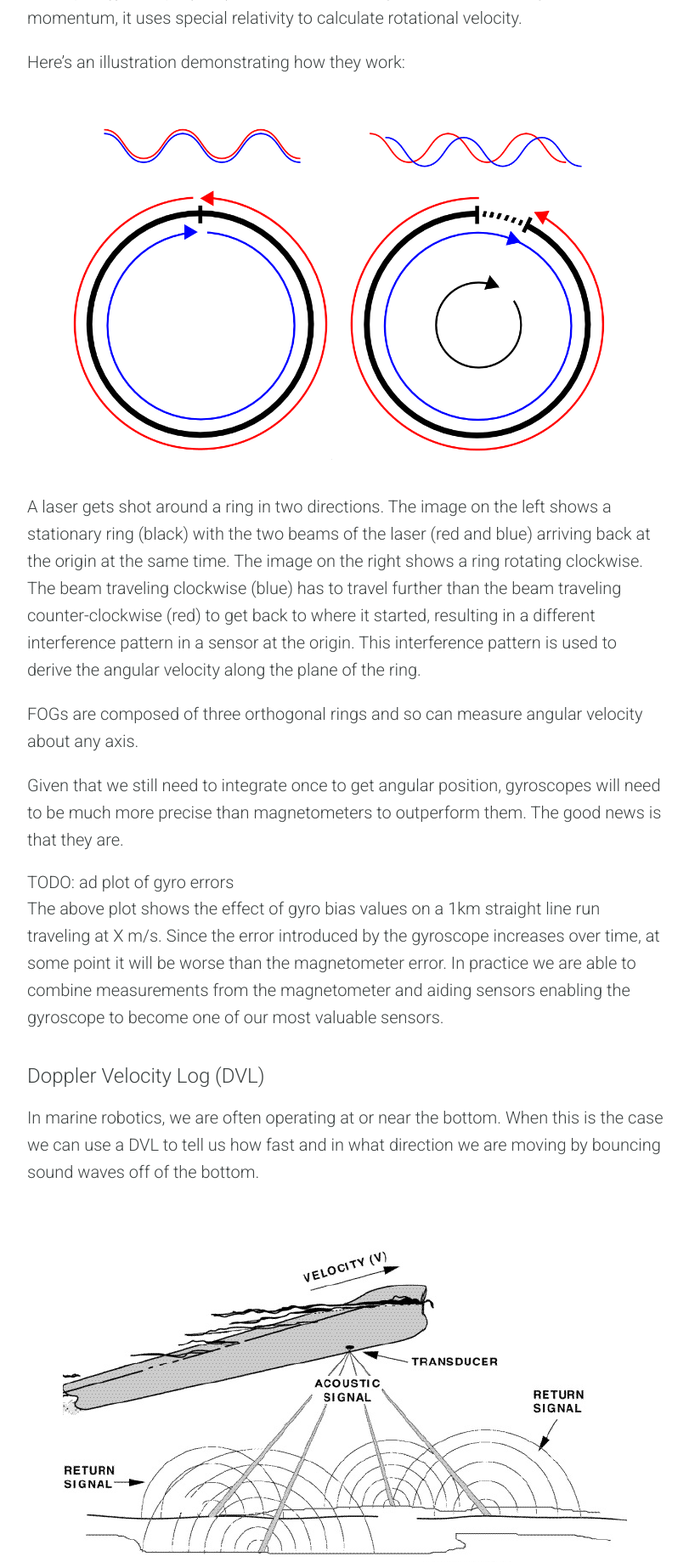
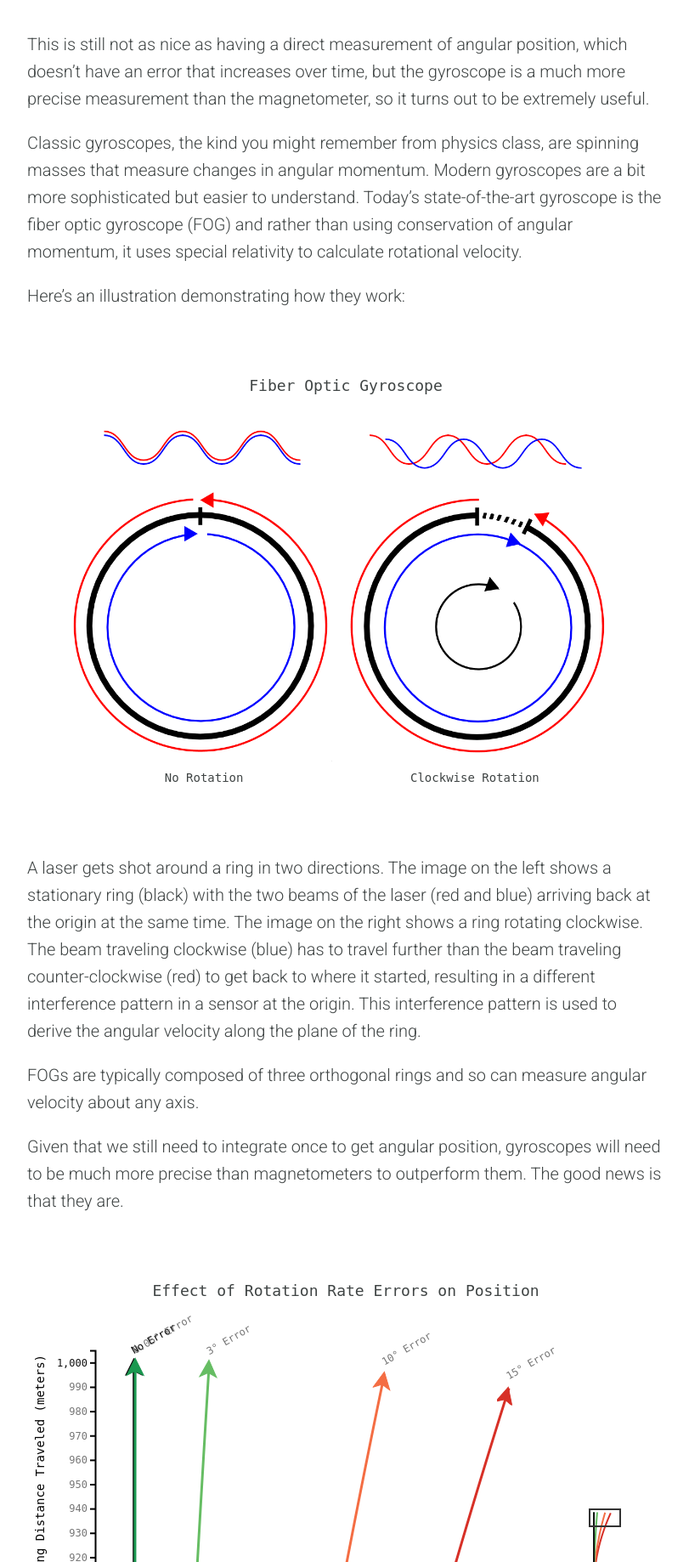
Before and after one commit to mattparrilla/mattparrilla.github.io, a Flask app: template templates/inertial-navigation-marine-robotics.html in a window 1280 px wide. Shown: the part 4662-6500 px from the top of the page at 85% size, without its empty margins (233-1044 px from the left). Run offline with Flask 2, Linux system fonts and the light colour scheme; the template is opened without the code that fills it, so the values that code supplies are empty; some libraries are stand-ins or nearby versions; some web fonts are replaced.

Commit message:
Add titles to images

```diff
--- a/static/css/inertial_nav.css
+++ b/static/css/inertial_nav.css
@@ -1,6 +1,6 @@
-svg {
+#heading_errors, #gyro_errors {
   display: block;
-  margin: 30px auto 50px;
+  margin: 0 auto;
 }
 
 .line {
@@ -10,18 +10,17 @@ svg {
 
 .context_line {
   stroke-width: 2px;
+  fill: none;
 }
 
 .img-responsive {
-  margin: 50px auto 30px;
+  margin: 30px auto 0;
 }
 
 pre {
   font-size: 18px;
   margin: 40px 0;
 }
-
-/* TODO change axis color, currently its #000 */
 
 svg text {
   font-family: monospace;
@@ -58,3 +57,18 @@ text.context {
 .axis .tick_900, .axis .tick_1000 {
   fill: #111;
 }
+
+.media {
+  margin: 80px 0;
+  text-align: center;
+  font-family: monospace;
+}
+
+.media h4 {
+  font-family: monospace;
+}
+
+#fog_labels {
+  font-size: 14px;
+  margin-right: 15px;
+}
--- a/static/js/inertial_plots.js
+++ b/static/js/inertial_plots.js
@@ -1,18 +1,17 @@
 /* globals d3 */
 
-const plotHeadingErrors = (width) => {
+
+const plotErrors = (id, errors, xPos, yPos) => {
+  const width = document.getElementById('body').clientWidth;
   const margin = { top: 50, left: 80, bottom: 60 };
   // height needs to be 1/2 of width including margins
   const height = width / 2 + (margin.left * 2 - (margin.top + margin.bottom));
-  const plot = d3.select("#heading_errors")
+  const plot = d3.select(`#${id}`)
     .attr("width", width)
     .attr("height", height);
 
   const x = d3.scaleLinear().range([margin.left, width]);
   const y = d3.scaleLinear().range([height - margin.bottom, margin.top]);
-
-  const xPos = error => d => x(Math.sin(error * Math.PI / 180) * d);
-  const yPos = error => d => y(Math.cos(error * Math.PI / 180) * d);
 
   // IMPORTANT: ratio of width to height needs to be the same (1/2)
   x.domain([-15, 205]);   // 220 meters wide
@@ -20,16 +19,15 @@ const plotHeadingErrors = (width) => {
 
   const line = error => d3.line()
     .defined(d => Math.cos(error * Math.PI / 180) * (d + 1) >= y.domain()[0])
-    .x(xPos(error))
-    .y(yPos(error));
+    .x(xPos(x, error))
+    .y(yPos(y, error));
 
   // make 10k element array of numbers 1 to 1000
   const distance = [...Array(10000).keys()].map(i => (i + 1) / 10);
 
-
   const vehicleIcon = (fill, x, y, rotate) => `
     <svg
-      x="${x - (Math.cos(rotate * Math.PI / 180) * 15)}"
+      x="${x - (rotate > 3 ? 14 : 15)}"
       y="${y - 10}"
       stroke="#fff"
       stroke-width="1"
@@ -42,12 +40,12 @@ const plotHeadingErrors = (width) => {
         points="0,20 10,15 20,20 10,0 0,20" />
     </svg>`;
 
-  const lines = [
-    { error: 0,   color: "#111" },
-    { error: 1, color: "#1a9850" },
-    { error: 2,   color: "#66bd63" },
-    { error: 5,   color: "#f46d43" },
-    { error: 10,  color: "#d73027" }];
+  const colors = ["#111", "#1a9850", "#66bd63", "#f46d43", "#d73027"];
+
+  const lines = errors.map((error, i) => ({
+    error,
+    color: colors[i],
+  }));
 
   lines.forEach(({ error, color }) => {
     plot.append("g")
@@ -57,8 +55,8 @@ const plotHeadingErrors = (width) => {
         .attr("stroke", color);
 
     const origin = {
-      x: xPos(error)(1000),
-      y: yPos(error)(1000)
+      x: xPos(x, error)(1000),
+      y: yPos(y, error)(1000)
     }
 
     plot.append('g')
@@ -105,9 +103,11 @@ const plotHeadingErrors = (width) => {
     x: width - contextDimensions.width - 50,
     y: height - margin.bottom - contextDimensions.height - 30
   };
+
+  const contextId = `${id}_context_plot`;
   const contextPlot = `
     <svg
-      id="context_plot"
+      id="${contextId}"
       x="${contextPosition.x}"
       y="${contextPosition.y}"
       height="${contextDimensions.height}"
@@ -117,7 +117,7 @@ const plotHeadingErrors = (width) => {
   plot.append("g").html(contextPlot);
 
   lines.reverse().forEach(({ error, color }) => {
-    plot.select("#context_plot")
+    plot.select(`#${contextId}`)
       .append("g")
         .append("path")
           .attr("class", "context_line")
@@ -125,7 +125,7 @@ const plotHeadingErrors = (width) => {
           .attr("stroke", color);
   });
 
-  plot.select("#context_plot")
+  plot.select(`#${contextId}`)
     .append("g")
     .html(`
       <rect
@@ -138,7 +138,7 @@ const plotHeadingErrors = (width) => {
         stroke-width="2px"
       />`);
 
-  plot.select("#context_plot")
+  plot.select(`#${contextId}`)
     .append("g")
     .html(`<circle cx="${x(0)}" cy="${y(0)}" r="3" />`);
 
@@ -149,6 +149,15 @@ const plotHeadingErrors = (width) => {
 };
 
 document.addEventListener('DOMContentLoaded', () => {
-  const width = document.getElementById('body').clientWidth;
-  plotHeadingErrors(width);
+  plotErrors(
+    "heading_errors",
+    [0, 1, 2, 5, 10],
+    (x, error) => d => x(Math.sin(error * Math.PI / 180) * d),
+    (y, error) => d => y(Math.cos(error * Math.PI / 180) * d));
+
+  plotErrors(
+    "gyro_errors",
+    [0, 0.05, 3, 10, 15],
+    (x, error) => d => x(Math.sin(error * (d / 1800) * Math.PI / 180) * d),
+    (y, error) => d => y(Math.cos(error * (d / 1800) * Math.PI / 180) * d));
 });
--- a/templates/inertial-navigation-marine-robotics.html
+++ b/templates/inertial-navigation-marine-robotics.html
@@ -10,7 +10,7 @@
       <div class="title-block">
         <p class="date">May 6, 2019</p>
         <h1>Inertial Navigation in Marine Robotics</h1>
-        <h2>Or how to know where you robot is when under water</h2>
+        <h2>Or how to know where your robot is when under water</h2>
       </div>
       <div id="body">
         <p>The first thing to know about underwater navigation is that GPS doesn’t work underwater. This simple fact makes figuring out where you are a surprisingly difficult and interesting problem. It turns out that in order to know where you are, you have to know how you got there.</p>
@@ -34,11 +34,14 @@ navigation_solution {
 }
         </pre>
         <p>For position we've got 3 spatial dimensions, X, Y, and Z as well the first and second derivatives, velocity and acceleration in each of those 3 dimensions.</p>
-        <img
-          class="img-responsive"
-          alt="Roll, pitch, yaw diagram"
-          src="{{ url_for('static', filename='img/roll_pitch_yaw.png') }}"
-        />
+        <div class="media">
+          <h4>Position and Orientation</h4>
+          <img
+            class="img-responsive"
+            alt="Roll, pitch, yaw diagram"
+            src="{{ url_for('static', filename='img/roll_pitch_yaw.png') }}"
+          />
+        </div>
         <p>Attitude is our measurement of orientation and is composed of roll, pitch, and heading. Roll is the rotation about X, pitch rotation about Y, and heading is rotation about Z.</p>
         <p>Together, position and attitude tell us where our robot is and how it is oriented in the earth frame.</p>
 
@@ -46,7 +49,7 @@ navigation_solution {
         <p>First we'll review the sensors that make up our inertial navigation system.</p>
 
         <h2>Accelerometer</h2>
-        <p>The accelerometer is our only inertial sensor which gives us a measurement of our position. Unfortunately, it is not a very good one.</p>
+        <p>The accelerometer is the only of the "traditional" inertial sensors that gives us a measurement of our position. Unfortunately, it is not a very good one.</p>
         <p>To go from acceleration to position we need to integrate twice, which means that any error in our acceleration measurement will increase quadratically over time. Even small errors in acceleration can result in huge errors in position, errors that increase over time.</p>
         <pre>
 acceleration =    a
@@ -58,7 +61,8 @@ position     = &int;&int; a = &frac12; &middot; a &middot; t<sup>2</sup></pre>
         <h3>Magnetometer (AKA Compass)</h3>
         <p>A magnetometer measures the magnetic field in 3 spatial dimensions. A compass is a single dimension magnetometer, measuring the magnetic field about Z, giving us our heading. Heading is our most important measurement because small errors in heading can lead to large errors in position.</p>
         <p>The below chart shows where our robot thinks it ended up after traveling in a straight line for 1 kilometer. The black line shows the true path and the other lines show the calculated course given an error in our heading.</p>
-        <div>
+        <div class="media">
+          <h4>Effect of Heading Errors on Position</h4>
           <svg id="heading_errors"></svg>
         </div>
         <p>If our heading is off by 10&deg; we'll end up with a position error of 174 meters, which is 17.4% of our distance traveled. 10&deg; might seem like a huge error, but compasses are notoriously fickle, and for good reason. Putting a compass in a metal cage with electricity flowing around it tends to make for unhappy compasses.
@@ -73,28 +77,48 @@ angular position = &int; v  = v &middot; t</pre>
         <p>This is still not as nice as having a direct measurement of angular position, which doesn’t have an error that increases over time, but the gyroscope is a much more precise measurement than the magnetometer, so it turns out to be extremely useful.</p>
         <p>Classic gyroscopes, the kind you might remember from physics class, are spinning masses that measure changes in angular momentum. Modern gyroscopes are a bit more sophisticated but easier to understand. Today’s state-of-the-art gyroscope is the fiber optic gyroscope (FOG) and rather than using conservation of angular momentum, it uses special relativity to calculate rotational velocity.</p>
         <p>Here’s an illustration demonstrating how they work:</p>
-        <div>
+        <div class="media">
+          <h4>Fiber Optic Gyroscope</h4>
           <img
             class="img-responsive"
             alt="Demonstration of fiber optic gyro ring stationary and rotating"
             src="{{ url_for('static', filename='img/FOG.png') }}"/>
+          <div id="fog_labels">
+            <div class="row">
+              <div class="col-xs-5 col-xs-offset-1">
+                No Rotation
+              </div>
+              <div class="col-xs-5">
+                Clockwise Rotation
+              </div>
+            </div>
+          </div>
         </div>
         <p>A laser gets shot around a ring in two directions. The image on the left shows a stationary ring (black) with the two beams of the laser (red and blue) arriving back at the origin at the same time. The image on the right shows a ring rotating clockwise. The beam traveling clockwise (blue) has to travel further than the beam traveling counter-clockwise (red) to get back to where it started, resulting in a different interference pattern in a sensor at the origin. This interference pattern is used to derive the angular velocity along the plane of the ring.</p>
-        <p>FOGs are composed of three orthogonal rings and so can measure angular velocity about any axis.</p>
+        <p>FOGs are typically composed of three orthogonal rings and so can measure angular velocity about any axis.</p>
         <p>Given that we still need to integrate once to get angular position, gyroscopes will need to be much more precise than magnetometers to outperform them. The good news is that they are.</p>
-        <div>
-          TODO: ad plot of gyro errors
+        <div class="media">
+          <h4>Effect of Rotation Rate Errors on Position</h4>
+          <svg id="gyro_errors"></svg>
         </div>
         <p>The above plot shows the effect of gyro bias values on a 1km straight line run traveling at X m/s. Since the error introduced by the gyroscope increases over time, at some point it will be worse than the magnetometer error. In practice we are able to combine measurements from the magnetometer and aiding sensors enabling the gyroscope to become one of our most valuable sensors.</p>
 
         <h3>Doppler Velocity Log (DVL)</h3>
         <p>In marine robotics, we are often operating at or near the bottom. When this is the case we can use a DVL to tell us how fast and in what direction we are moving by bouncing sound waves off of the bottom.</p>
-        <div>
-          <img class="img-responsive" src="{{ url_for('static', filename='img/dvl_doppler_shift.jpg') }}" />
+        <div class="media">
+          <h4>Doppler Velocity Log</h4>
+          <img
+            alt="Doppler Velocity Log (DVL)"
+            class="img-responsive"
+            src="{{ url_for('static', filename='img/dvl_doppler_shift.jpg') }}" />
         </div>
         <p>As the name indicates, the Doppler Velocity Log utilizes the doppler shift to calculate its measurements. The doppler shift is demonstrated by the animation below. The gist is that given a wave of constant frequency, you’ll experience the wave at a higher frequency when you’re moving toward the source compared to when you’re moving away from the source.</p>
-        <div>
-          <img class="img-responsive" src="{{ url_for('static', filename='img/Dopplerfrequency.gif') }}" />
+        <div class="media">
+          <h4>Doppler Shift</h4>
+          <img
+            alt="Dopper shift animation"
+            class="img-responsive"
+            src="{{ url_for('static', filename='img/Dopplerfrequency.gif') }}" />
         </div>
         <p>The DVL operates by sending a 4-beam signal out of a transducer and then listening for the response. It then measures the phase shift across those 4 beams and reports a velocity and a course-over-ground.</p>
         <p>Course-over-ground is a direct measurement of relative heading and a pretty good one. It can’t tell us which way is north, but it is very valuable in telling us how far we’ve turned.</p>
@@ -111,13 +135,13 @@ angular position = &int; v  = v &middot; t</pre>
         <p>So far I’ve described most of the navigation sensors in a typical ROV, but the challenge for the roboticist comes in combining all of that data to get the most accurate solution possible.</p>
 
         <h3>Noise</h3>
-        <p>We’ve got our suite of sensors and we know how we’ll use them, but now we need to jam them all together inside of a tiny vehicle with spinning metal, flowing electricity, and other talking sensors. Now we’ve got acoustic noise (DVL, sonar, and USBL all ping), mechanical noise (motors and power converters), electrical noise (both faults and expected), and even temperature effects. Now our expensive sensors with their lovely spec sheets are performing nowhere near how they perform on the bench top.</p>
+        <p>We’ve got our suite of sensors and we know how we’ll use them, but now we need to jam them all together inside of a tiny vehicle with spinning metal, flowing electricity, and other talking sensors. We’ve got acoustic noise from the DVL, sonar, and USBL, mechanical noise from motors and spinning parts, electrical noise from everything, and even temperature effects. Now our expensive sensors with their lovely spec sheets are performing nowhere near how they perform on the bench top.</p>
         <p>A large part in designing and maintaining a robotic system involves reducing noise, to the extent that this is possible. This is an art, honed over years of experience. Characterizing the noise is the first step in the process and iterating on system design is often the end result. But even in the best designed system there will always be noise.</p>
         <p>Fortunately the same mathematical tool that we’ll use to fuse sensor data, also helps us mitigate noise, the Kalman filter.</p>
         <h3>Kalman Filters</h3>
         <p>The Kalman filter is the main tool in our toolbelt for taking this disparate and noisy data and turning it into a navigation solution. Kalman filters are an entire subject in themselves and that is a blog post I plan on writing someday, but this is not that post.</p>
         <p>The Kalman filter is a state estimator that allows us to make predictions based on latest measurements and predicted values, resulting in an estimate that is better than either.</p>
-        <div>
+        <div class="media">
           <img
             class="img-responsive"
             alt="Kalman filter explanation"
```
